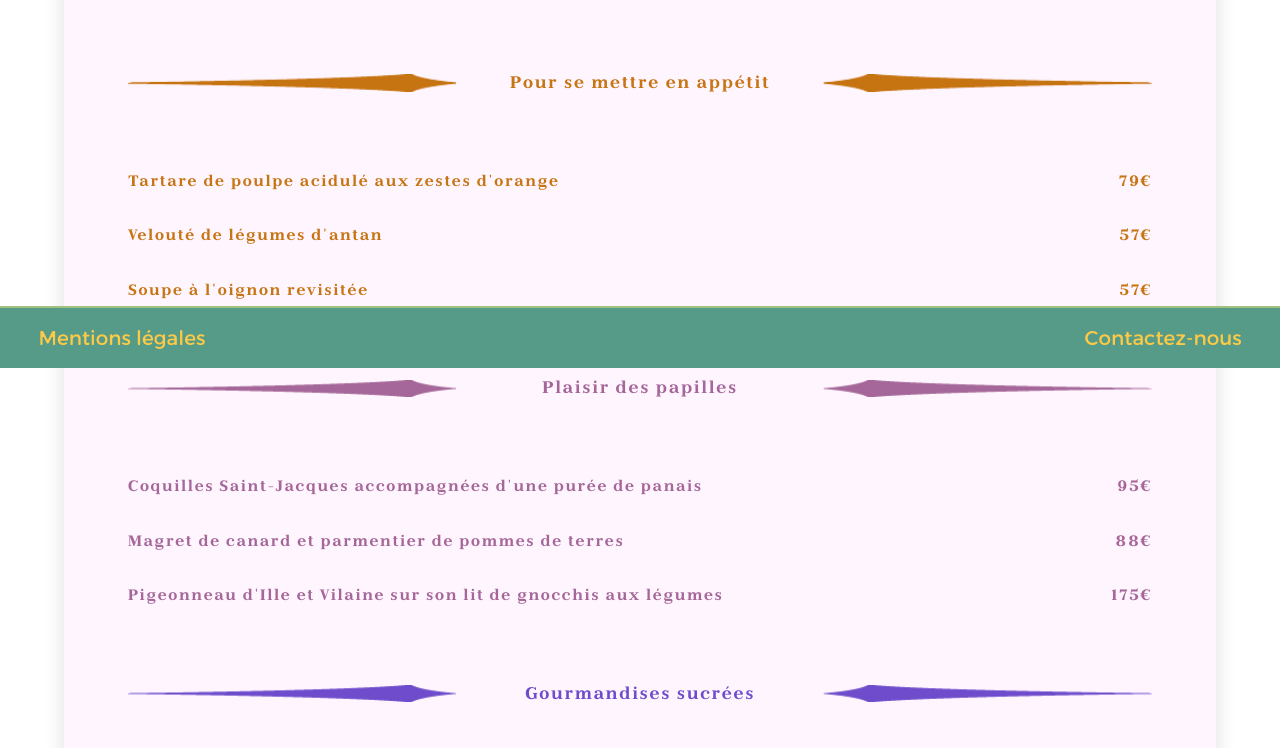
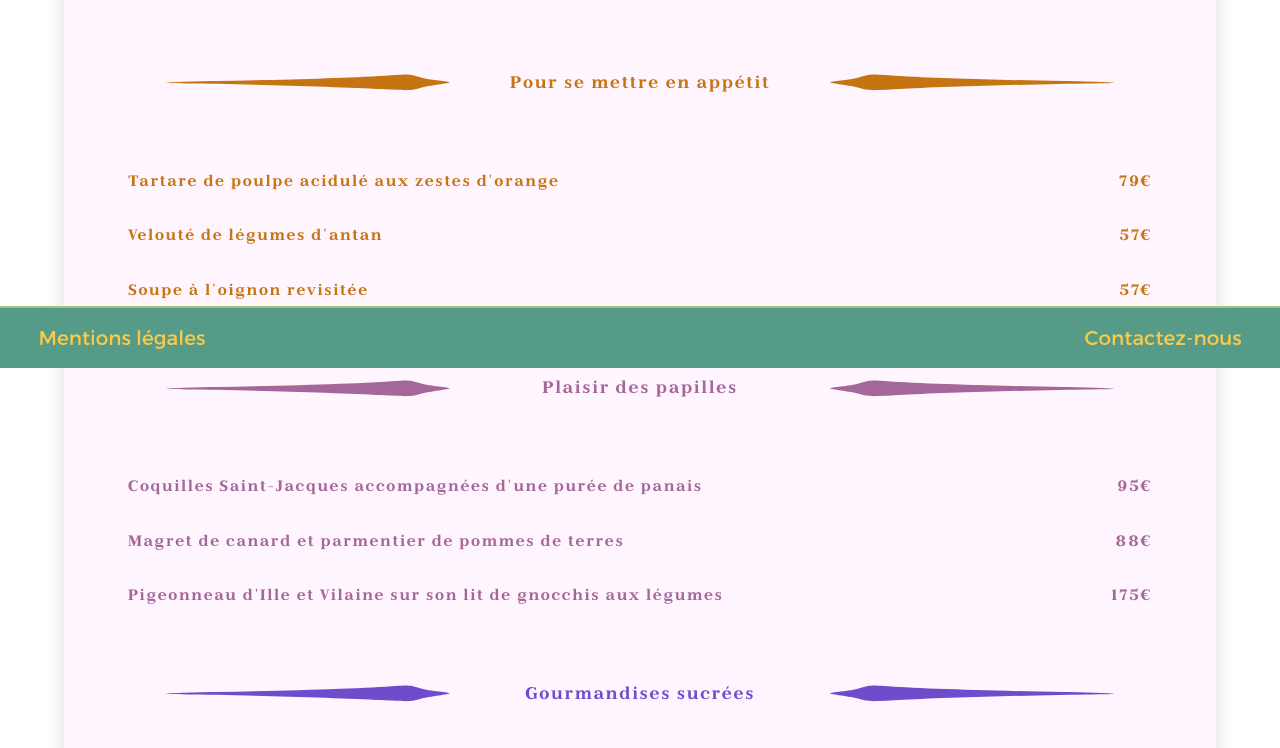
Before and after one commit to XiberiaFR/projet-3, a website: page chic.html in a window 1280 px wide. Shown: the part 432-1180 px from the top of the page. Drawn offline with Linux system fonts and the light colour scheme; a web font is replaced by a local one.

Commit message:
update divider with svg

```diff
--- a/chic.html
+++ b/chic.html
@@ -26,9 +26,9 @@
         <!-- Entrées de la carte -->
         <section class="menu-layout__appetizer menu-layout__appetizer--chic">
             <div class="menu-layout__heading">
-                <img src="./public/img/divider-chic-brown.png" alt="divider-chic" class="menu-layout__img">
+                <img src="./public/img/divider-chic-brown.svg" alt="divider-chic" class="menu-layout__img">
                 <h3 class="menu-layout__subtitle menu-layout__subtitle--chic">Pour se mettre en appétit</h3>
-                <img src="./public/img/divider-chic-brown.png" alt="divider-chic" class="menu-layout__img menu-layout__img--right">
+                <img src="./public/img/divider-chic-brown.svg" alt="divider-chic" class="menu-layout__img menu-layout__img--right">
             </div>
             <div class="menu-layout__details">
                 <p class="menu-layout__plat menu-layout__plat--chic">Tartare de poulpe acidulé aux zestes d'orange</p>
@@ -47,9 +47,9 @@
         <!-- Plats de résistance de la carte -->
         <section class="menu-layout__dish menu-layout__dish--chic">
             <div class="menu-layout__heading">
-                <img src="./public/img/divider-chic-purple.png" alt="divider-chic" class="menu-layout__img">
+                <img src="./public/img/divider-chic-purple.svg" alt="divider-chic" class="menu-layout__img">
                 <h3 class="menu-layout__subtitle menu-layout__subtitle--chic">Plaisir des papilles</h3>
-                <img src="./public/img/divider-chic-purple.png" alt="divider-chic" class="menu-layout__img menu-layout__img--right">
+                <img src="./public/img/divider-chic-purple.svg" alt="divider-chic" class="menu-layout__img menu-layout__img--right">
             </div>
             <div class="menu-layout__details">
                 <p class="menu-layout__plat menu-layout__plat--chic">Coquilles Saint-Jacques accompagnées d'une purée de panais</p>
@@ -68,9 +68,9 @@
         <!-- Desserts de la carte -->
         <section class="menu-layout__sweets menu-layout__sweets--chic">
             <div class="menu-layout__heading">
-                <img src="./public/img/divider-chic-blue.png" alt="divider-chic" class="menu-layout__img">
+                <img src="./public/img/divider-chic-blue.svg" alt="divider-chic" class="menu-layout__img">
                 <h3 class="menu-layout__subtitle menu-layout__subtitle--chic">Gourmandises sucrées</h3>
-                <img src="./public/img/divider-chic-blue.png" alt="divider-chic" class="menu-layout__img menu-layout__img--right">
+                <img src="./public/img/divider-chic-blue.svg" alt="divider-chic" class="menu-layout__img menu-layout__img--right">
             </div>
             <div class="menu-layout__details">
                 <p class="menu-layout__plat menu-layout__plat--chic">Pétales de violettes glacés et purée de noisettes</p>
```
Also changed, not shown: public/img/divider-chic-blue.svg (added), public/img/divider-chic-brown.svg (added), public/img/divider-chic-purple.svg (added).
